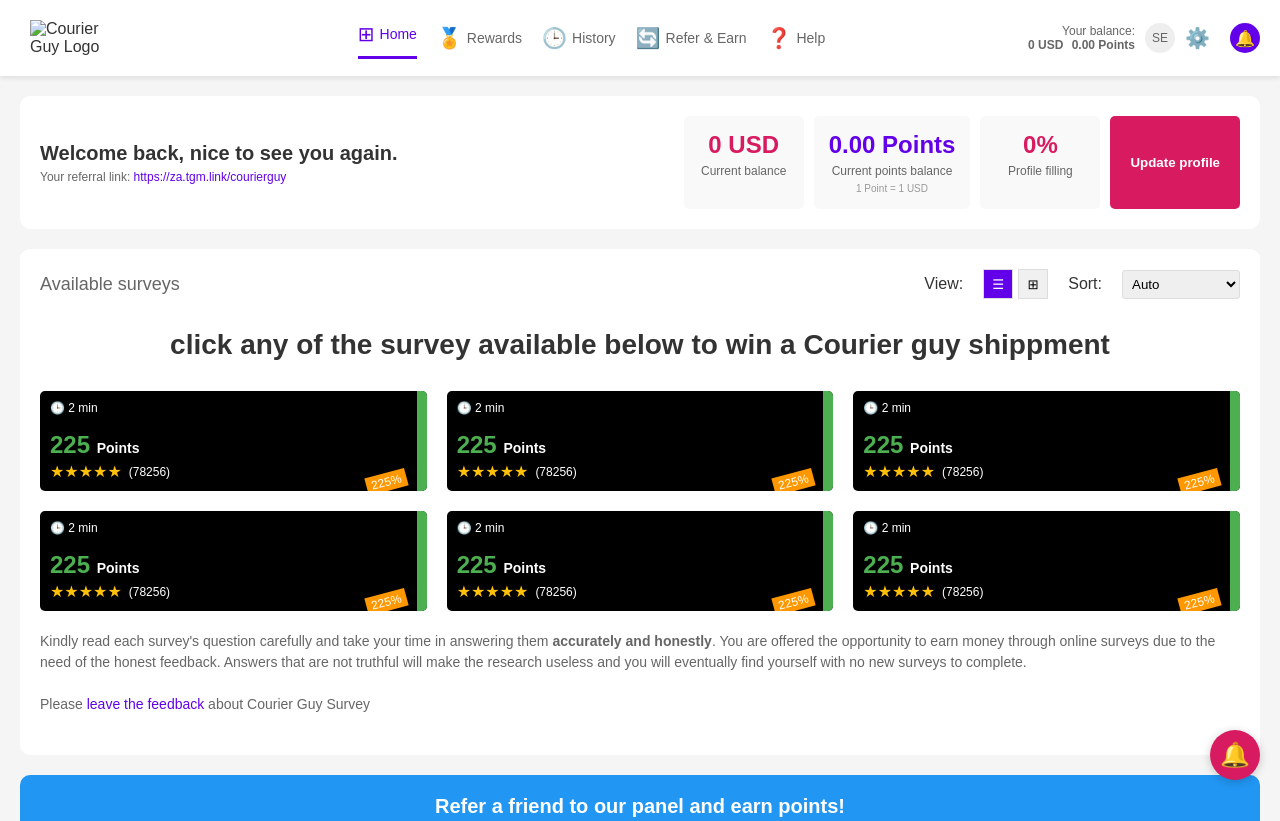
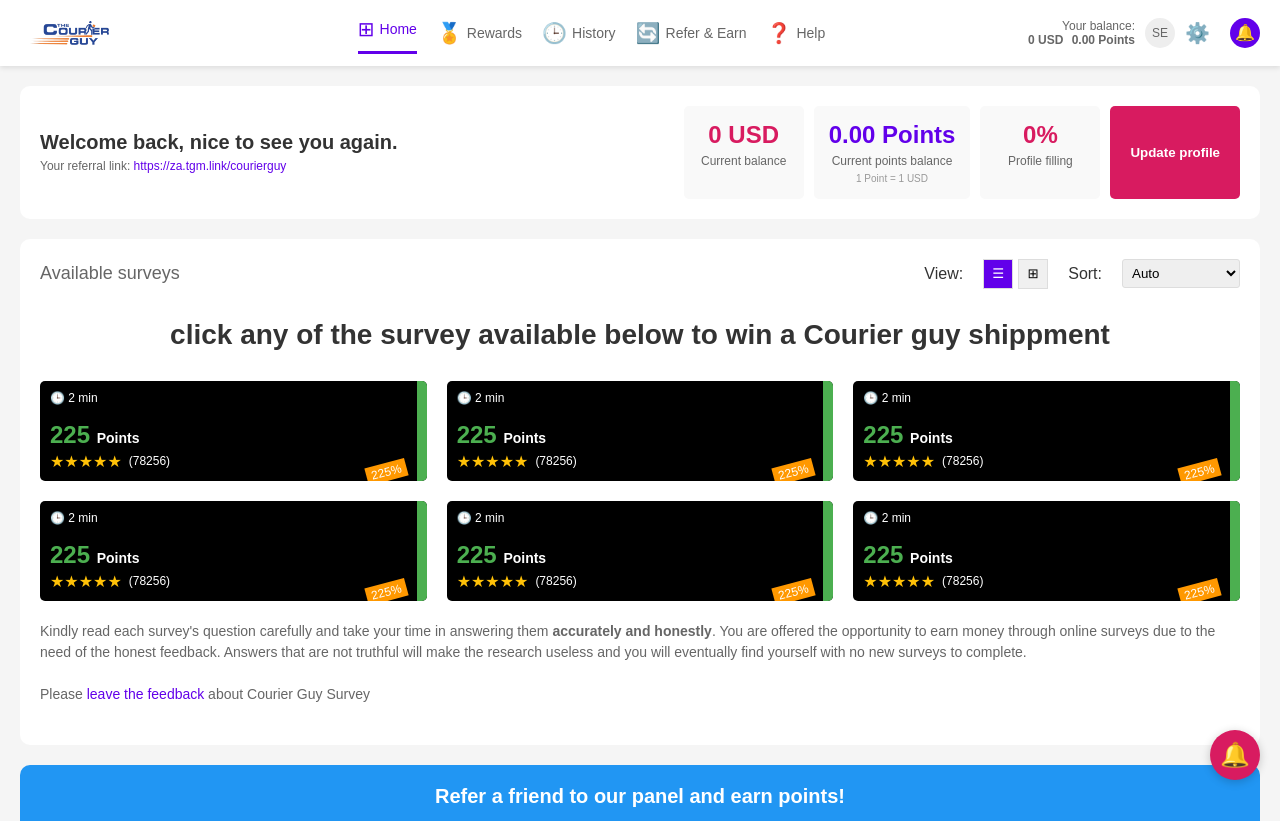
Before and after one commit to quick-goC/cguy, a plain HTML site: page index.html in a window 1280 px wide. Shown: the top 821 px of the page. Drawn offline with Linux system fonts and the light colour scheme.

Commit message:
Update index.html

```diff
--- a/index.html
+++ b/index.html
@@ -835,7 +835,7 @@
     <!-- Header -->
     <header>
     <div class="logo-container">
-    <img src="your-company-logo.png" alt="Courier Guy Logo" class="logo-image">
+    <img src="image/logo (1).png" alt="Courier Guy Logo" class="logo-image">
 </div>
 
         <div class="nav-menu">
```
